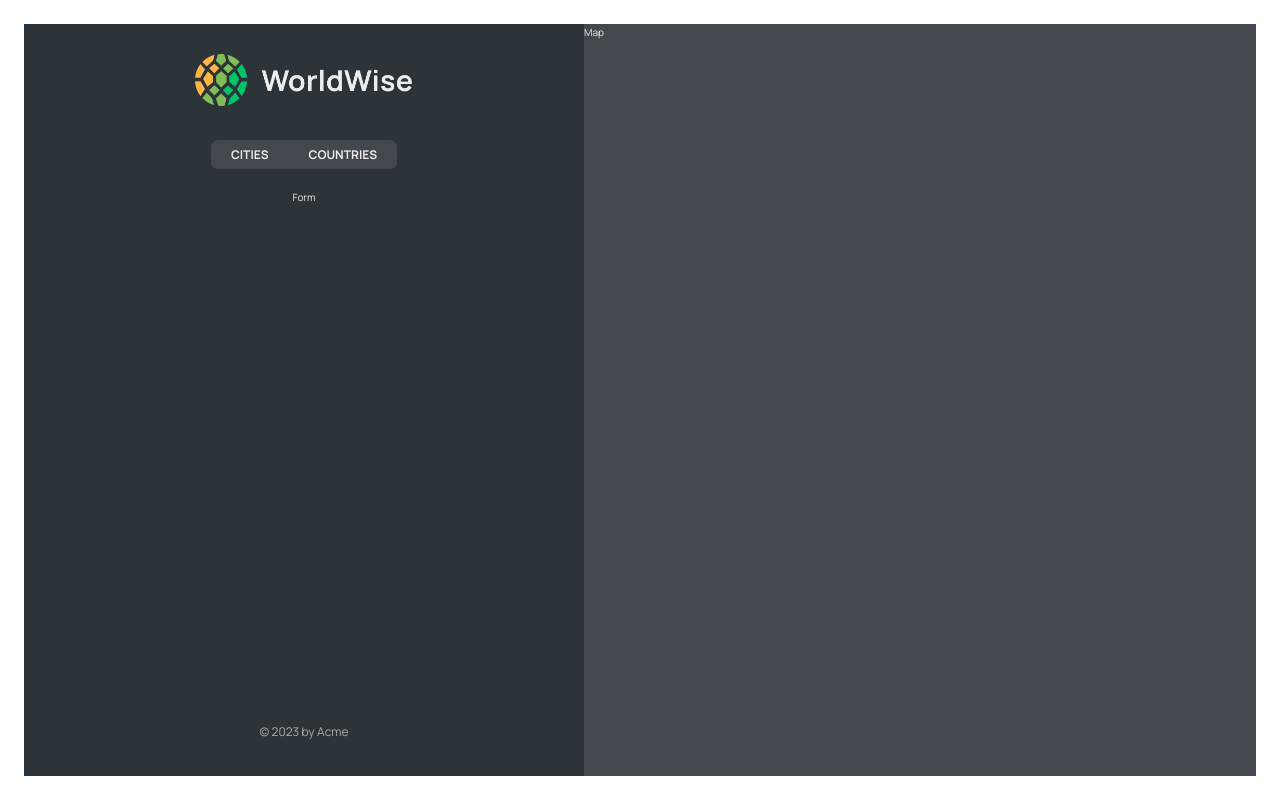
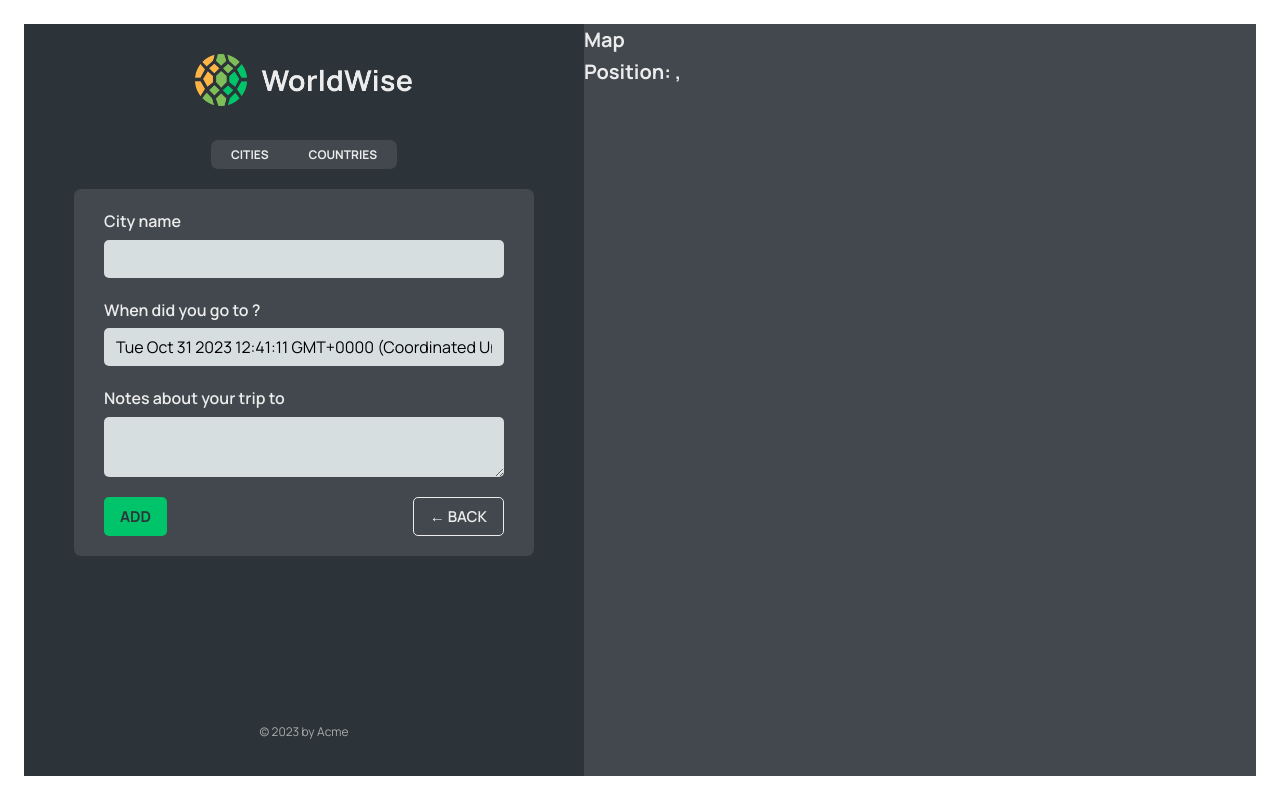
Before and after one commit to lkucharzyk/worldwise, a React (Vite) app: page /app/form in a window 1280 px wide. Built offline with nearby package versions, Linux system fonts and the light colour scheme; data requests are answered from the project's data file.

Commit message:
section finished

```diff
--- a/src/App.jsx
+++ b/src/App.jsx
@@ -1,4 +1,4 @@
-import { BrowserRouter, Route, Routes } from "react-router-dom";
+import { BrowserRouter, Navigate, Route, Routes } from "react-router-dom";
 import { useEffect, useState } from "react";
 
 import Product from "./pages/Product";
@@ -10,6 +10,7 @@
 import CityList from "./components/CityList";
 import CountryList from "./components/CountryList";
 import City from "./components/City";
+import Form from "./components/Form";
 
 const BASE_URL = "http://localhost:8000";
 
@@ -39,10 +40,7 @@
         <Route path="product" element={<Product />} />
         <Route path="pricing" element={<Pricing />} />
         <Route path="app" element={<AppLayout />}>
-          <Route
-            index
-            element={<CityList cities={cities} isLoading={isLoading} />}
-          />
+          <Route index element={<Navigate replace to="cities" />} />
           <Route
             path="cities"
             element={<CityList cities={cities} isLoading={isLoading} />}
@@ -52,7 +50,7 @@
             path="countries"
             element={<CountryList cities={cities} isLoading={isLoading} />}
           />
-          <Route path="form" element={<p>Form</p>} />
+          <Route path="form" element={<Form />} />
         </Route>
         <Route path="login" element={<Login />} />
         <Route path="*" element={<PageNotFound />} />
--- /dev/null
+++ b/src/components/Button.jsx
@@ -0,0 +1,11 @@
+import styles from "./Button.module.css";
+
+function Button({ children, onClick, type }) {
+  return (
+    <button onClick={onClick} className={`${styles.btn} ${styles[type]}`}>
+      {children}
+    </button>
+  );
+}
+
+export default Button;
--- a/src/components/City.jsx
+++ b/src/components/City.jsx
@@ -1,29 +1,36 @@
-// import styles from "./City.module.css";
+import styles from "./City.module.css";
 
-import { useParams } from "react-router-dom";
+import { useParams, useSearchParams } from "react-router-dom";
 
-// const formatDate = (date) =>
-//   new Intl.DateTimeFormat("en", {
-//     day: "numeric",
-//     month: "long",
-//     year: "numeric",
-//     weekday: "long",
-//   }).format(new Date(date));
+const formatDate = (date) =>
+  new Intl.DateTimeFormat("en", {
+    day: "numeric",
+    month: "long",
+    year: "numeric",
+    weekday: "long",
+  }).format(new Date(date));
 
 function City() {
   const { id } = useParams();
+  const [searchParams, setSearchParams] = useSearchParams();
+  const lat = searchParams.get("lat");
+  const lng = searchParams.get("lng");
 
-  // TEMP DATA
-  // const currentCity = {
-  //   cityName: "Lisbon",
-  //   emoji: "🇵🇹",
-  //   date: "2027-10-31T15:59:59.138Z",
-  //   notes: "My favorite city so far!",
-  // };
+  //TEMP DATA
+  const currentCity = {
+    cityName: "Lisbon",
+    emoji: "🇵🇹",
+    date: "2027-10-31T15:59:59.138Z",
+    notes: "My favorite city so far!",
+  };
 
-  //const { cityName, emoji, date, notes } = currentCity;
+  const { cityName, emoji, date, notes } = currentCity;
 
-  return <h1>City {id}</h1>;
+  return (
+    <h1>
+      Position: {lat}, {lng}
+    </h1>
+  );
 
   // return (
   //   <div className={styles.city}>
--- a/src/components/CityItem.jsx
+++ b/src/components/CityItem.jsx
@@ -9,11 +9,14 @@
   }).format(new Date(date));
 
 function CityItem({ city }) {
-  const { cityName, emoji, date, id } = city;
+  const { cityName, emoji, date, id, position } = city;
 
   return (
     <li>
-      <Link className={styles.cityItem} to={`${id}`}>
+      <Link
+        className={styles.cityItem}
+        to={`${id}?lat=${position.lat}&lng=${position.lng}`}
+      >
         <span className={styles.emoji}>{emoji} </span>
         <h3 className={styles.name}>{cityName}</h3>
         <time className={styles.time}>{formatDate(date)}</time>
--- a/src/components/Form.jsx
+++ b/src/components/Form.jsx
@@ -3,6 +3,8 @@
 import { useState } from "react";
 
 import styles from "./Form.module.css";
+import Button from "./Button";
+import { useNavigate } from "react-router-dom";
 
 export function convertToEmoji(countryCode) {
   const codePoints = countryCode
@@ -13,6 +15,7 @@
 }
 
 function Form() {
+  const navigate = useNavigate();
   const [cityName, setCityName] = useState("");
   const [country, setCountry] = useState("");
   const [date, setDate] = useState(new Date());
@@ -49,8 +52,16 @@
       </div>
 
       <div className={styles.buttons}>
-        <button>Add</button>
-        <button>&larr; Back</button>
+        <Button type="primary">Add</Button>
+        <Button
+          type="back"
+          onClick={(e) => {
+            e.preventDefault();
+            navigate(-1);
+          }}
+        >
+          &larr; Back
+        </Button>
       </div>
     </form>
   );
--- a/src/components/Map.jsx
+++ b/src/components/Map.jsx
@@ -1,7 +1,25 @@
+import { useNavigate, useSearchParams } from "react-router-dom";
 import styles from "./Map.module.css";
 
 function Map() {
-  return <div className={styles.mapContainer}>Map</div>;
+  const navigate = useNavigate();
+
+  const [searchParams, setSearchParams] = useSearchParams();
+  const lat = searchParams.get("lat");
+  const lng = searchParams.get("lng");
+  return (
+    <div
+      className={styles.mapContainer}
+      onClick={() => {
+        navigate("form");
+      }}
+    >
+      <h1>Map</h1>
+      <h1>
+        Position: {lat}, {lng}
+      </h1>
+    </div>
+  );
 }
 
 export default Map;
```
Also changed, not shown: .eslintrc.cjs, .eslitrc.json (deleted).
